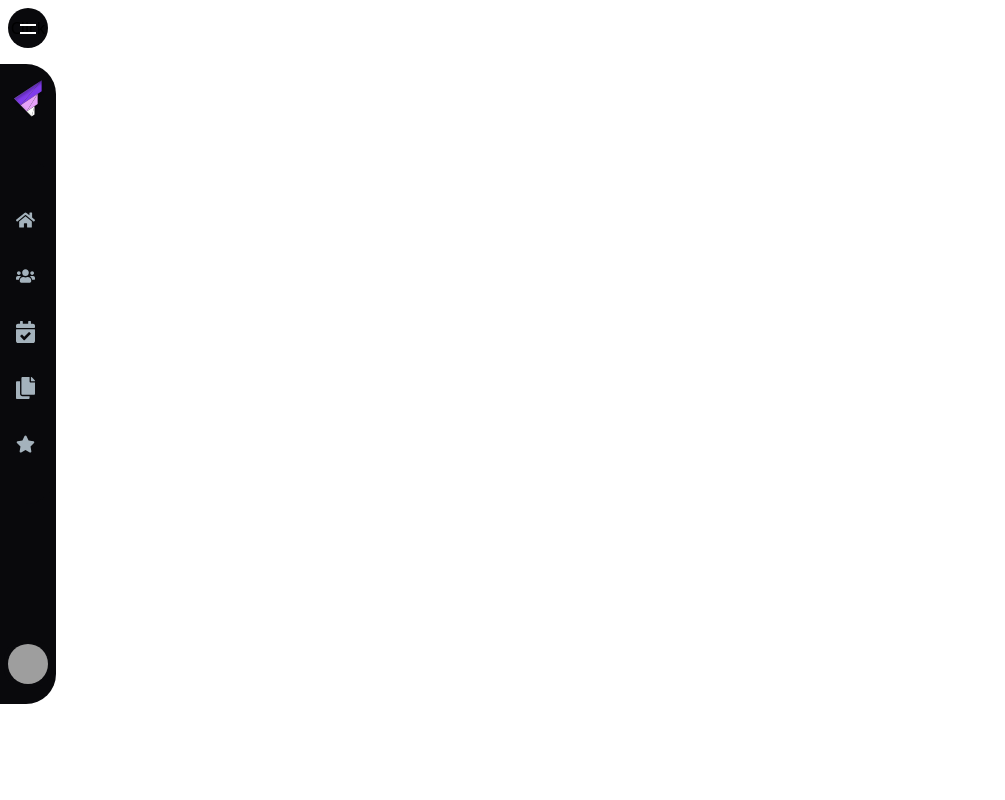
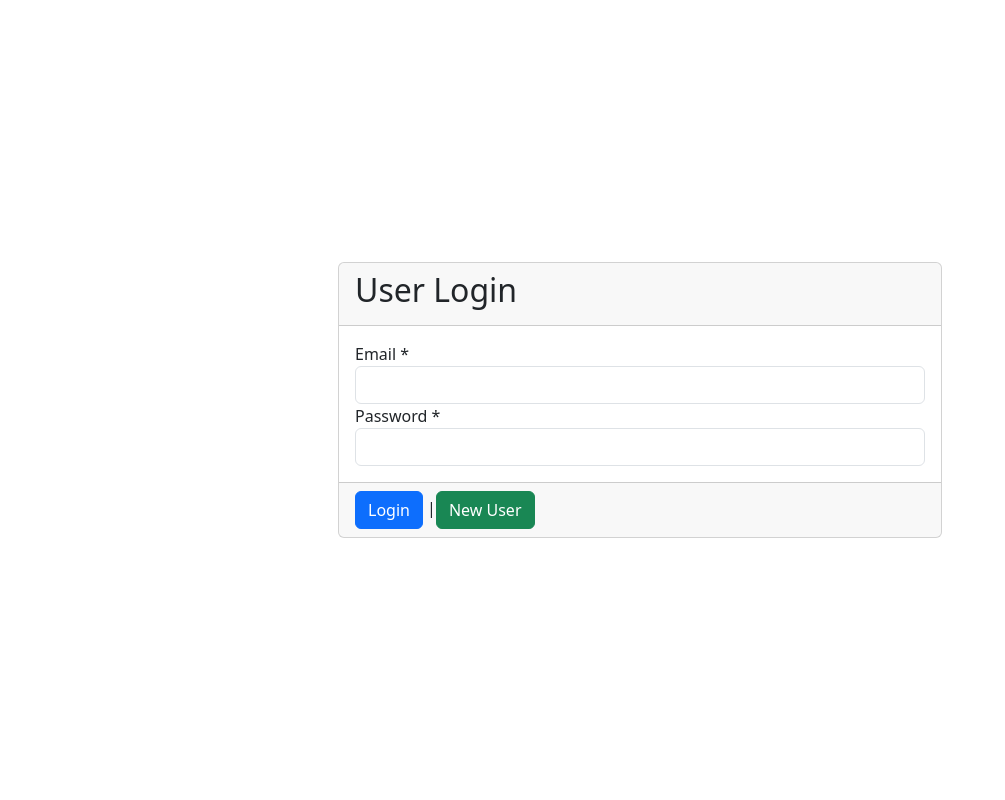
Before and after one commit to MANIKANTA-POTNURU/ReactSpringBootEcommerce, a React (Create React App) app: page /login in a window 1280 px wide. Shown: the top 800 px of the page, without its empty margins (0-1005 px from the left). Built offline with nearby package versions, Linux system fonts and the light colour scheme; grey boxes are pictures that could not be loaded.

Commit message:
LoginDone

```diff
--- a/src/App.js
+++ b/src/App.js
@@ -10,6 +10,7 @@ import { AnimatePresence } from "framer-motion";
 import Registration from "./User/Authorization/Registration";
 
 import { ToastContainer } from 'react-toastify';
+import Login from "./User/Authorization/Login";
 const Pages = styled.div`
   width: 100vw;
   height: 100vh;
@@ -34,7 +35,9 @@ function App() {
 
         </ToastContainer>
      <Routes>
-     <Route path="/" element={<Registration />} />
+     <Route path="/register" element={<Registration />} />
+     <Route path='/login' element={<Login/>}></Route>
+
      </Routes>
 
       <Sidebar />
@@ -42,7 +45,7 @@ function App() {
         <AnimatePresence mode="wait">
           <Routes location={location} key={location.pathname}>
 
-            <Route exact path="/home" element={<Home />} />
+            <Route path="/home" element={<Home />} />
 
             <Route path="/team" element={<Team />} />
             <Route path="/calender" element={<Calender />} />
--- /dev/null
+++ b/src/User/Authorization/Login.js
@@ -0,0 +1,87 @@
+import axios from 'axios'
+import React, { useEffect, useState } from 'react'
+import { Link, useNavigate } from 'react-router-dom'
+import { toast } from 'react-toastify'
+
+function Login() {
+
+    const [uemail,useremailupdate]=useState('')
+    const [upassword,passwordupdate]=useState('')
+    const navigate=useNavigate();
+    useEffect(()=>{
+        sessionStorage.clear();
+      })
+      const validate=()=>{
+        let res=true
+        if(uemail===''|| uemail===null)
+        {
+          res=false;
+          toast.warning('Please Enter Username')
+        }
+        if(upassword===''|| upassword===null)
+        {
+          res=false;
+          toast.warning('Please Enter password')
+        }
+        return res;
+       }
+       const ProceedLogin=(e)=>{
+        e.preventDefault();
+        if(validate())
+        {
+          console.log('Proceed');
+
+          axios.get(`http://localhost:1234/checkuserlogin?email=${uemail}`)
+      .then(res => {
+          console.log(res.data);
+          if (Object.keys(res.data).length === 0) {
+              toast.error('Please enter valid email');
+          } else {
+              if (res.data.upassword === upassword) {
+                  toast.success('Successfully login as a user');
+                  sessionStorage.setItem('uemail', uemail);
+                  sessionStorage.setItem('uname', res.data.username);
+                  navigate('/home');
+              }
+              else {
+                  toast.error('Please enter valid credentials');
+              }
+          }
+      })
+      .catch(err => {
+          toast.error('Login Failed due to: ' + err.message);
+      });
+        }
+      }
+  return (
+
+    <div className="row ">
+    <div className="offset-lg-3 col-lg-6 d-flex align-items-center justify-content-center vh-100" >
+        <form className="container" onSubmit={ProceedLogin}>
+            <div className="card">
+                <div className="card-header">
+                    <h2>User Login</h2>
+                </div>
+                <div className="card-body">
+                    <div className="form-group">
+                        <label>Email <span className="errmsg">*</span></label>
+                        <input value={uemail} onChange={e=>useremailupdate(e.target.value)} className="form-control"></input>
+                    </div>
+                    <div className="form-group">
+                        <label>Password <span className="errmsg">*</span></label>
+                        <input value={upassword} type='password' onChange={e=>passwordupdate(e.target.value)}  className="form-control"></input>
+                    </div>
+                </div>
+                <div className="card-footer">
+                    <button type="submit" className="btn btn-primary">Login</button> |
+                    <Link className="btn btn-success" to={'/register'}>New User</Link>
+                </div>
+            </div>
+        </form>
+    </div>
+</div>
+
+  )
+}
+
+export default Login
--- a/src/User/Authorization/Registration.js
+++ b/src/User/Authorization/Registration.js
@@ -162,7 +162,7 @@ function Registration() {
                         </div>
                         <div className="card-footer">
                             <button type="submit" className="btn btn-primary">Register</button> |
-                            {/* <Link to={'/login'} className="btn btn-danger">Close</Link> */}
+                            <Link to={'/login'} className="btn btn-danger">Close</Link>
                         </div>
                     </div>
                 </form>
--- a/src/User/Pages/Home.js
+++ b/src/User/Pages/Home.js
@@ -1,6 +1,17 @@
 import MotionHoc from "./MotionHoc";
+import React, { useEffect } from 'react'
+import { useNavigate } from "react-router-dom"; // Import useNavigate and useEffect
+const HomeComponent = () => {
+  const navigate = useNavigate();
 
-const HomeComponent = () => {
+  useEffect(() => {
+
+    let username = sessionStorage.getItem("uname");
+    if (username === "" || username === null) {
+      navigate("/login");
+    }
+  }, []);
+
   return <h1>Home</h1>;
 };
 
```
